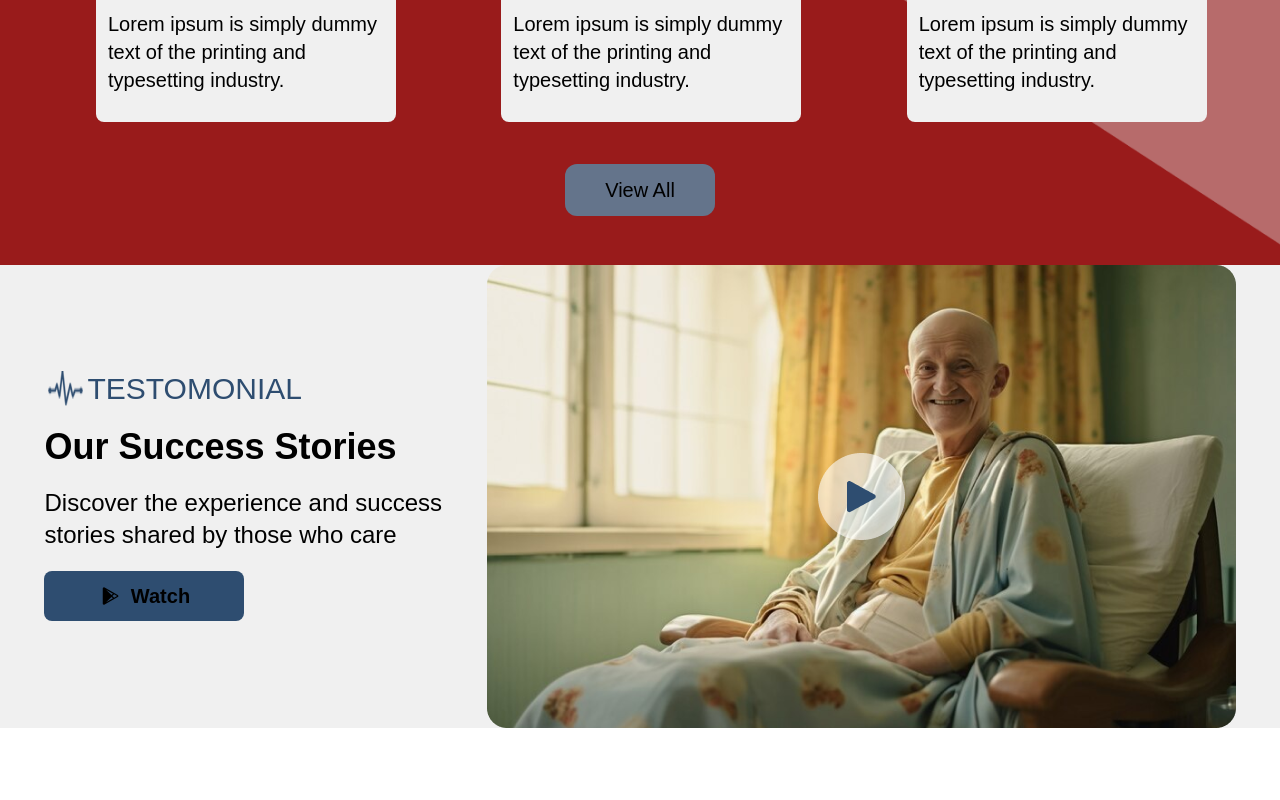
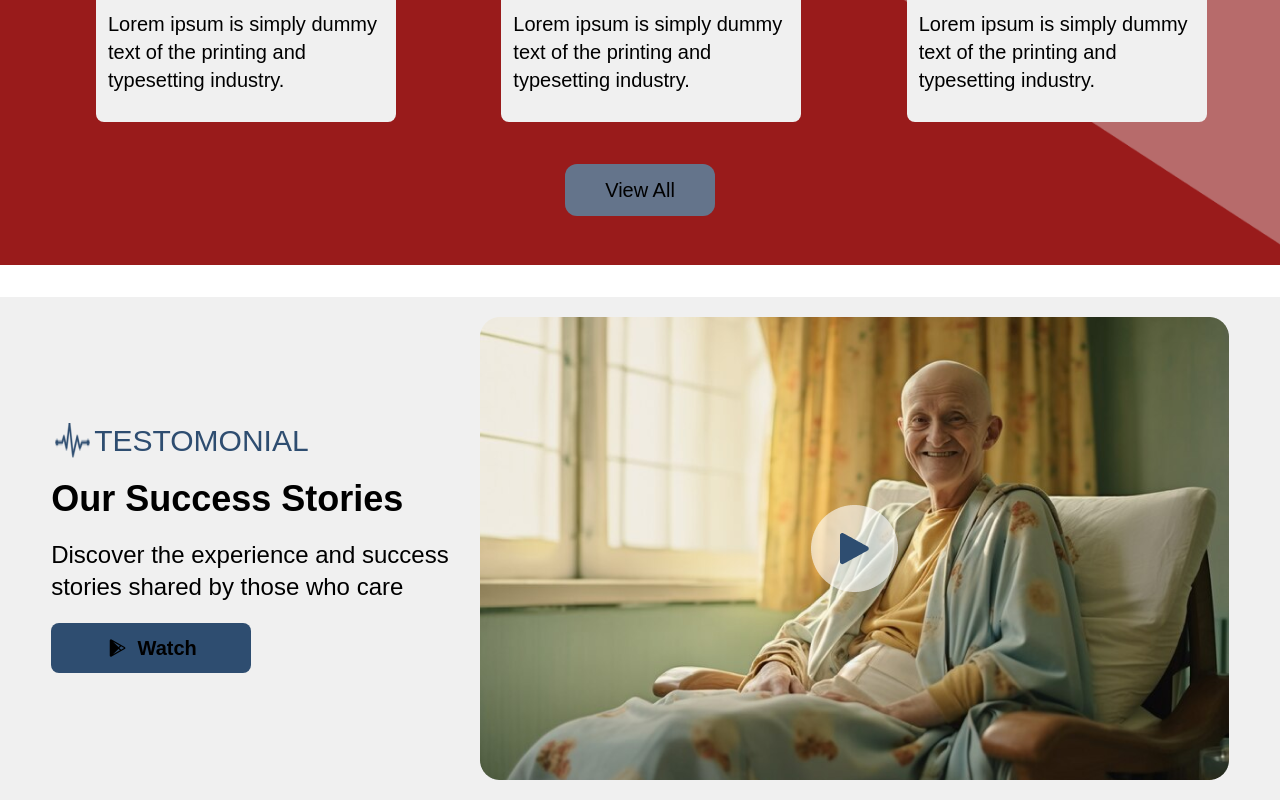
Before and after one commit to Manjil00/Krezone_frontend, a React (Create React App) app: page / in a window 1280 px wide. Shown: the part 1825-2625 px from the top of the page. Before the commit the page ends 2553 px from the top, so only its background shows below. Built offline with nearby package versions, Linux system fonts and the light colour scheme.

Commit message:
Sec3 Completed

```diff
--- a/src/components/Section3.jsx
+++ b/src/components/Section3.jsx
@@ -5,7 +5,7 @@ import { PiGooglePlayLogoFill } from "react-icons/pi";
 
 const Section3 = () => {
 return (
-    <div className="Section3 h-auto w-full bg-beige flex justify-evenly items-center">
+    <div className="Section3 h-auto w-full bg-beige flex justify-evenly items-center mt-8 p-5">
     <div className="leftSec flex flex-col gap-5">
     <div className="testemonials flex">
     <img src="../icons/heartmonitor.png" className="w-[50px] h-[50px] md:h-auto md:w-auto" alt="testimonials"/>
```
